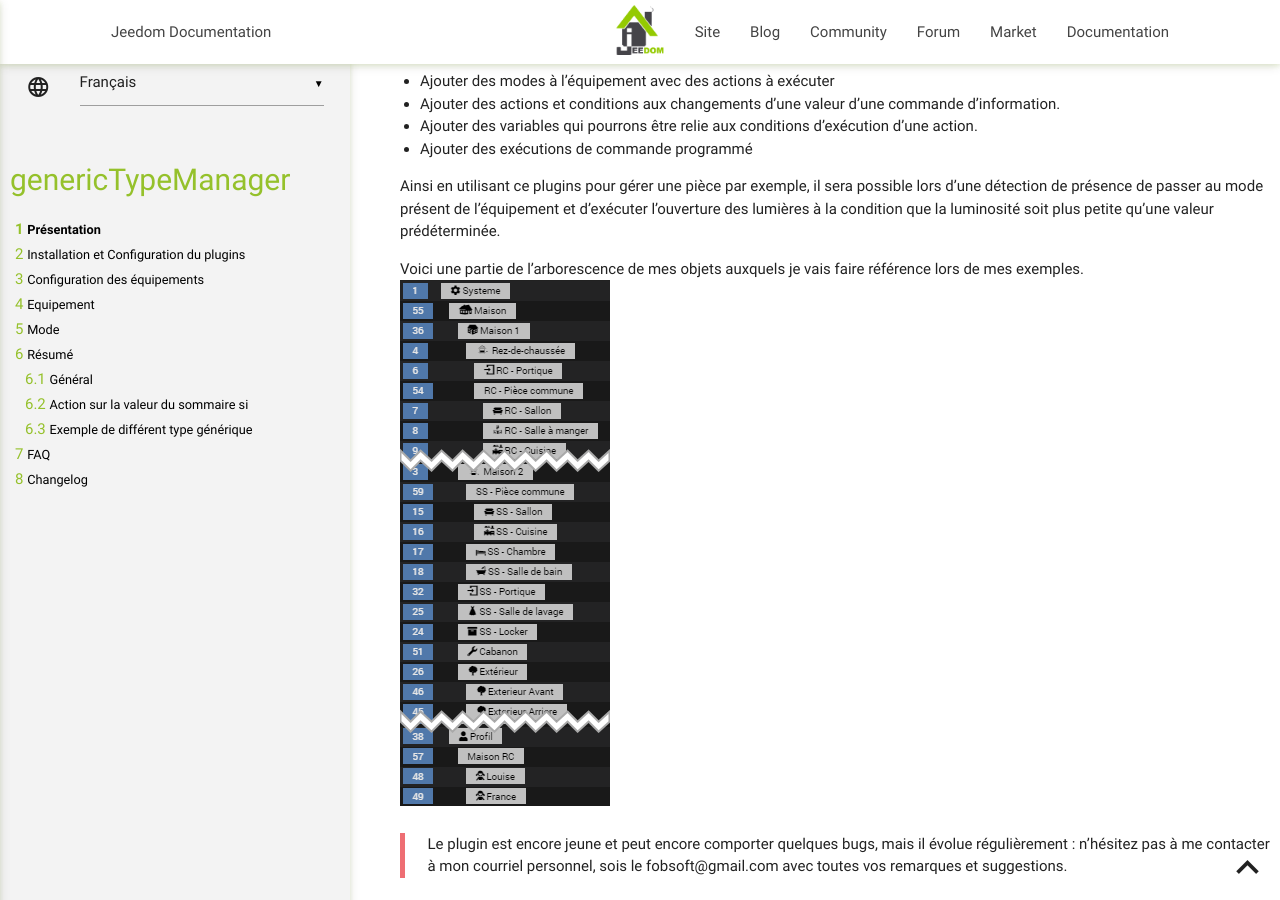
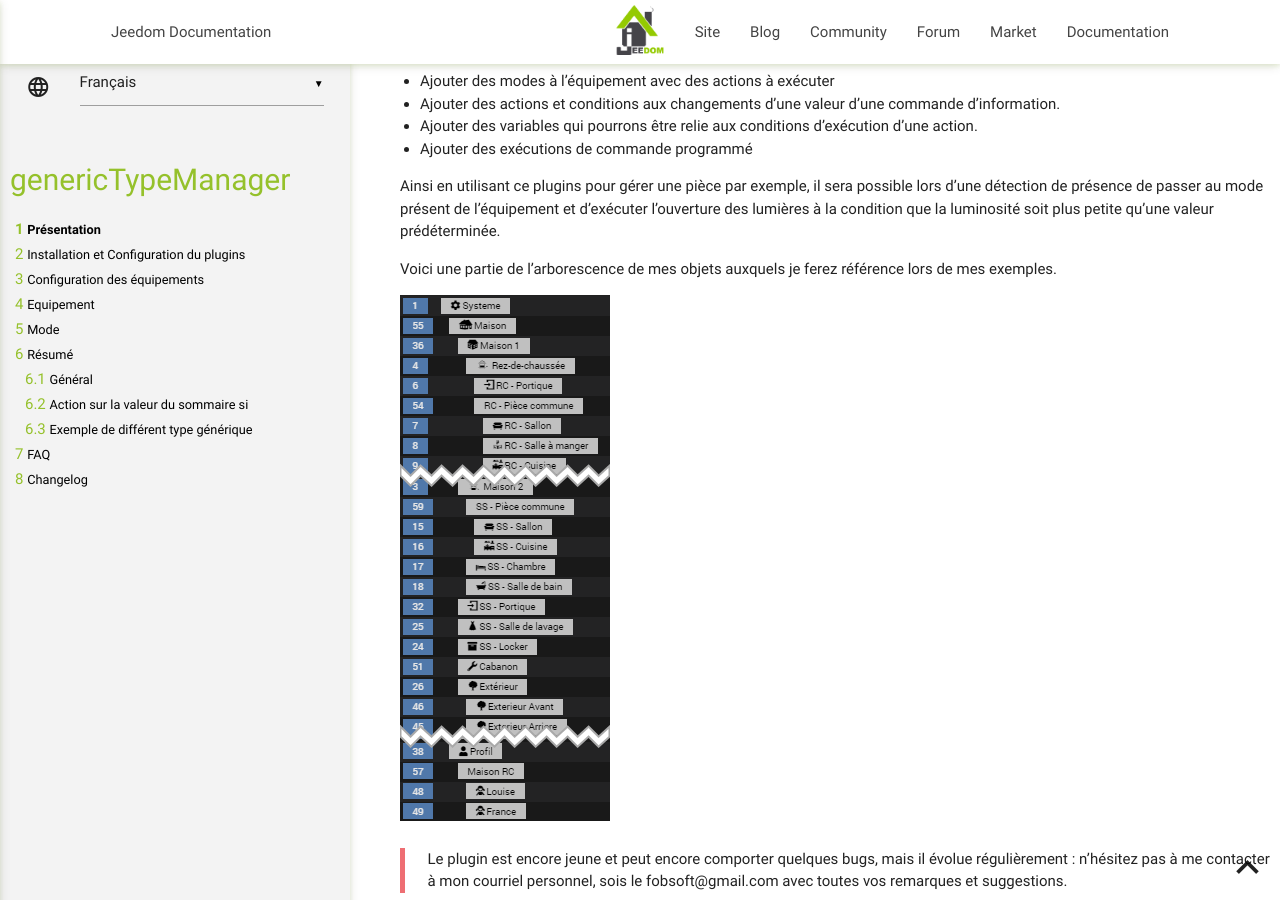
Before and after one commit to fobsoft/jeedom-plugins-documentation, a Jekyll site: the page built from genericTypeManager/fr_FR/index.md, in a window 1280 px wide and 900 px high, scrolled down 384 px. Built offline with Jekyll 4.4.1, drawn with Linux system fonts in a browser that asks for light colours.

Commit message:
Update index.md

```diff
--- a/genericTypeManager/fr_FR/index.md
+++ b/genericTypeManager/fr_FR/index.md
@@ -22,7 +22,8 @@ Plugins pour gérer vos commandes via leur type générique de manière dynamiqu
 
 Ainsi en utilisant ce plugins pour gérer une pièce par exemple, il sera possible lors d'une détection de présence de passer au mode présent de l'équipement et d'exécuter l'ouverture des lumières à la condition que la luminosité soit plus petite qu'une valeur prédéterminée.
 
-Voici une partie de l'arborescence de mes objets auxquels je vais faire référence lors de mes exemples.
+Voici une partie de l'arborescence de mes objets auxquels je ferez référence lors de mes exemples.
+
 ![Présentation1](../images/Présentation1.png)
 
 > Le plugin est encore jeune et peut encore comporter quelques bugs, mais il évolue régulièrement : n’hésitez pas à me contacter à mon courriel personnel, sois le fobsoft@gmail.com avec toutes vos remarques et suggestions.
```
